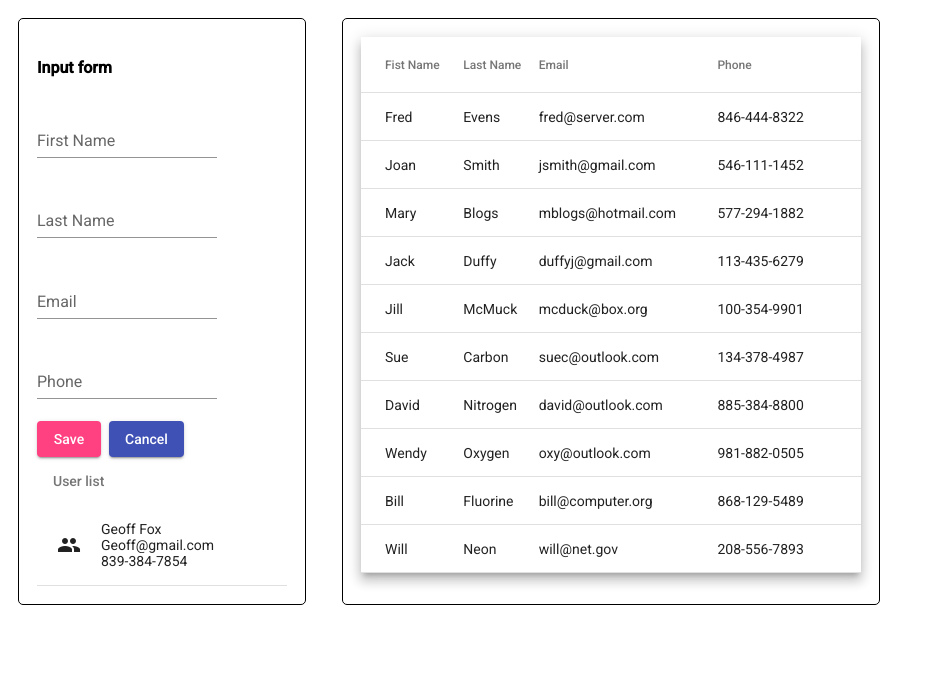
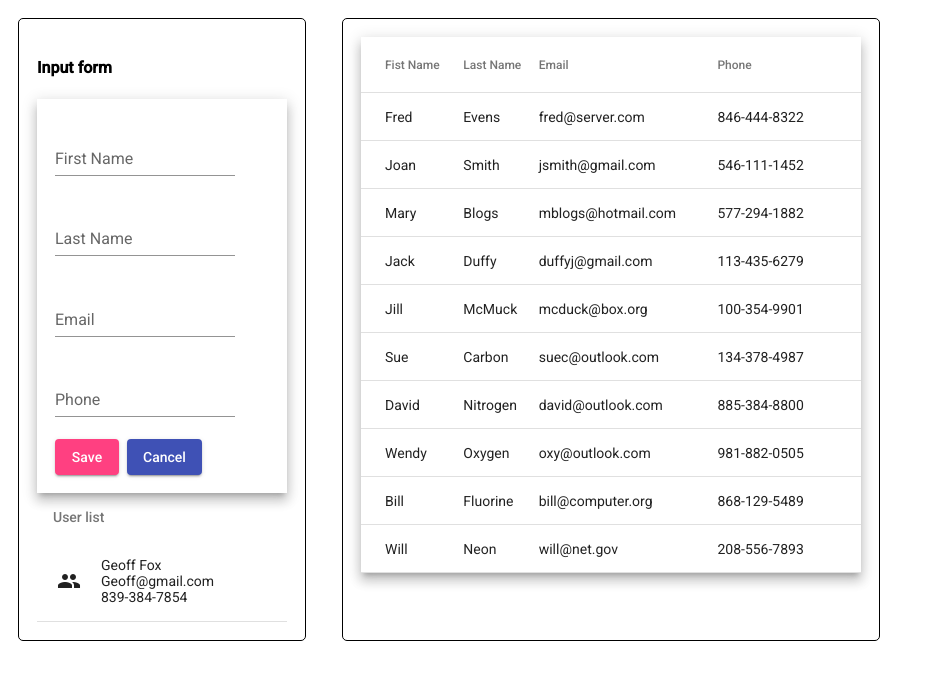
Before and after one commit to FoxGeoff/TestFormAngularRev3, an Angular app: page / in a window 1280 px wide. Shown: the top 680 px of the page, without its empty margins (0-925 px from the left). Built offline with nearby package versions, Linux system fonts and the light colour scheme.

Commit message:
dashboard GUI

```diff
--- a/src/app/dashboard/dashboard.component.css
+++ b/src/app/dashboard/dashboard.component.css
@@ -23,3 +23,7 @@
  table {
   width: 100%;
 }
+
+.form {
+  padding: 18px
+}
--- a/src/app/dashboard/dashboard.component.html
+++ b/src/app/dashboard/dashboard.component.html
@@ -1,7 +1,7 @@
 <div class="desktop" fxLayout="row" fxLayoutGap="18px">
   <div class="container">
     <h4>Input form</h4>
-    <div class="form">
+    <div class="form mat-elevation-z8">
       <diV>
         <mat-form-field appearance="standard">
           <mat-label>First Name</mat-label>
--- a/src/app/dashboard/dashboard.component.ts
+++ b/src/app/dashboard/dashboard.component.ts
@@ -1,11 +1,11 @@
-export interface PeriodicElement {
+export interface User {
   lastName: string;
   firstName: string;
   email: string;
   phone: string;
 }
 
-const ELEMENT_DATA: PeriodicElement[] = [
+const USER_DATA: User[] = [
   {firstName: 'Fred', lastName: 'Evens', email: 'fred@server.com', phone: '846-444-8322'},
   {firstName: 'Joan', lastName: 'Smith', email: 'jsmith@gmail.com', phone: '546-111-1452'},
   {firstName: 'Mary', lastName: 'Blogs', email: 'mblogs@hotmail.com', phone: '577-294-1882'},
@@ -33,7 +33,7 @@ export class DashboardComponent implements OnInit {
 
   // table
   displayedColumns: string[] = ['firstName', 'lastName', 'email', 'phone'];
-  dataSource = ELEMENT_DATA;
+  dataSource = USER_DATA;
 
   constructor() { }
 
```
